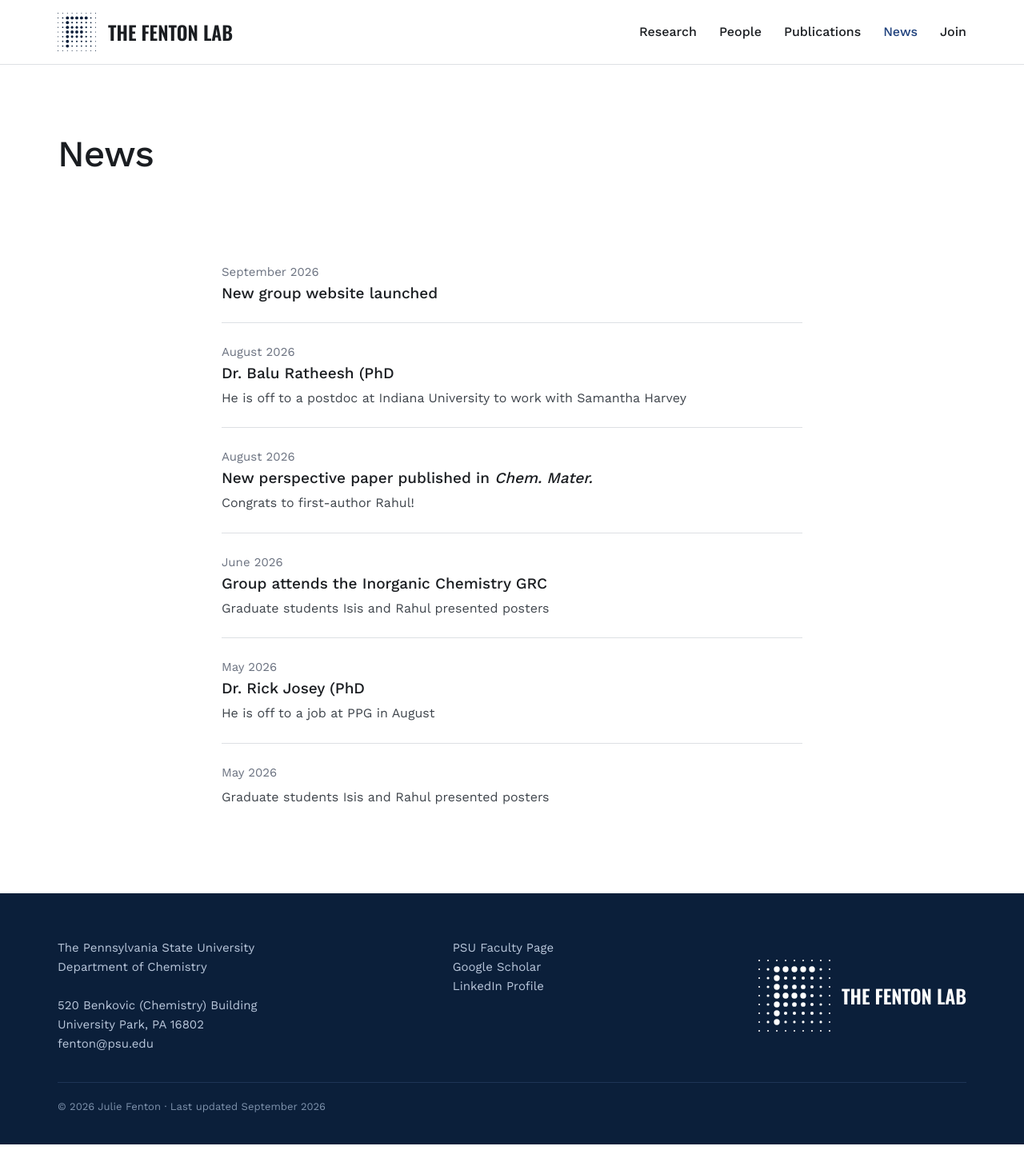
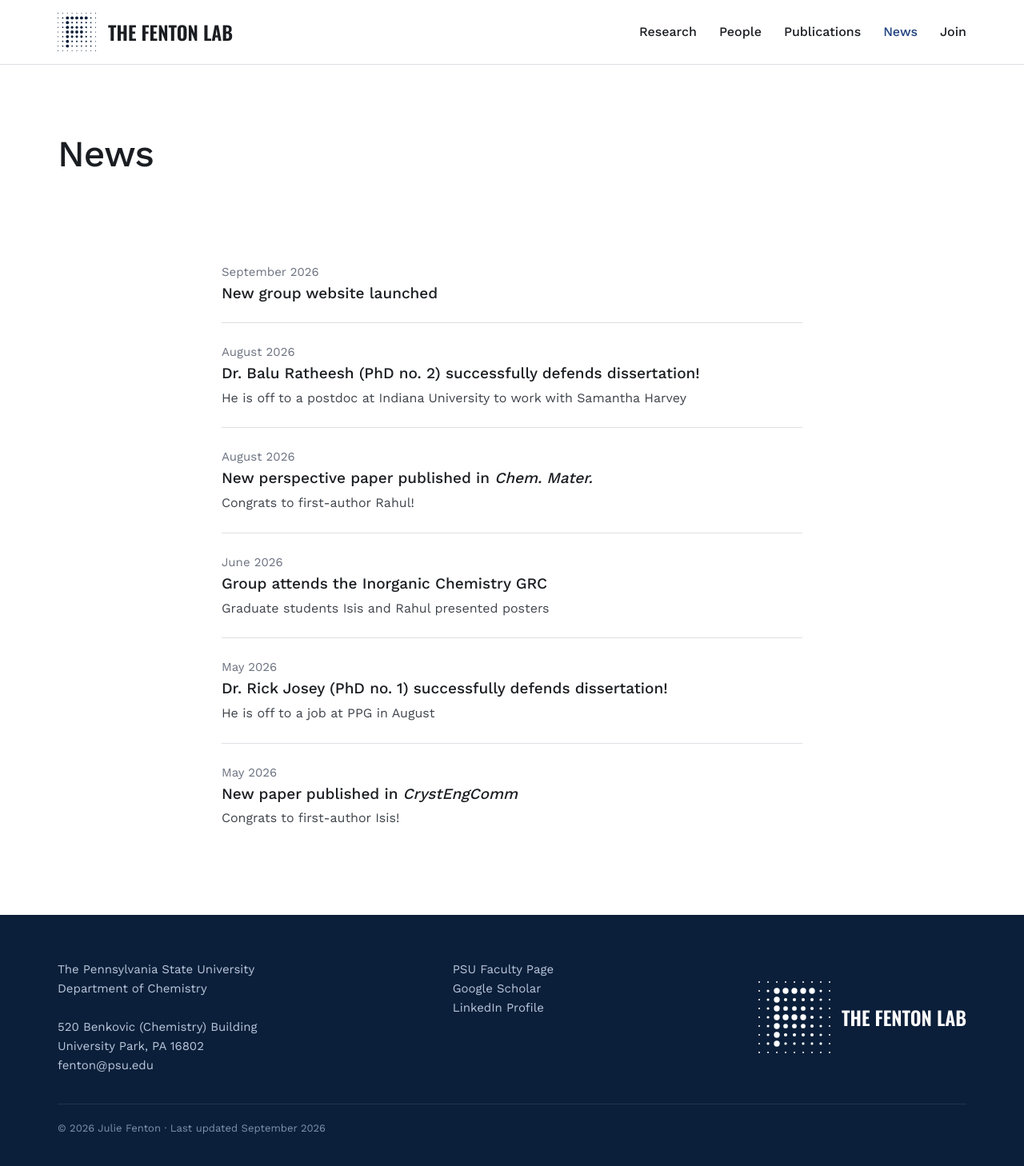
Before and after one commit to thefentonlab/thefentonlab.github.io, a Jekyll site: the page built from news.html, in a window 1280 px wide. Shown: the whole page at 80% size. Built offline with Jekyll 4.4.1, drawn with Linux system fonts in a browser that asks for light colours; before the commit the page ends 1431 px from its top, so only the background shows below that.

Commit message:
Update news.yml

```diff
--- a/_data/news.yml
+++ b/_data/news.yml
@@ -8,7 +8,7 @@
   title: New group website launched
 
 - date: August 2026
-  title: Dr. Balu Ratheesh (PhD #2) successfully defends dissertation!
+  title: Dr. Balu Ratheesh (PhD no. 2) successfully defends dissertation!
   body: He is off to a postdoc at Indiana University to work with Samantha Harvey
 
 - date: August 2026
@@ -20,9 +20,9 @@
   body: Graduate students Isis and Rahul presented posters
 
 - date: May 2026
-  title: Dr. Rick Josey (PhD #1) successfully defends dissertation!
+  title: Dr. Rick Josey (PhD no. 1) successfully defends dissertation!
   body: He is off to a job at PPG in August
 
 - date: May 2026
-  title:
-  body: Graduate students Isis and Rahul presented posters
+  title: New paper published in <em>CrystEngComm</em>
+  body: Congrats to first-author Isis!
```
